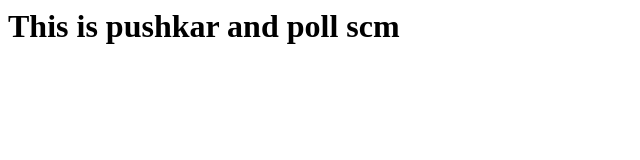
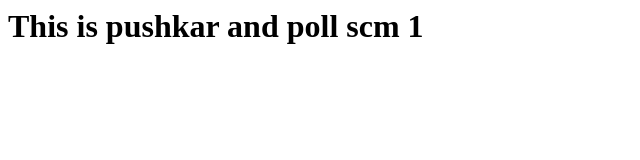
Before and after one commit to Pushkar8860/demojenkins, a plain HTML site: page index.html in a window 1280 px wide. Shown: the full height of the page, 0-640 px from the left. Drawn offline with Linux system fonts and the light colour scheme.

Commit message:
Update index.html

```diff
--- a/index.html
+++ b/index.html
@@ -1,5 +1,5 @@
 <html>
   <body>
-    <h1> This is pushkar and poll scm </h1>
+    <h1> This is pushkar and poll scm 1</h1>
   </body>
 </html>
```
